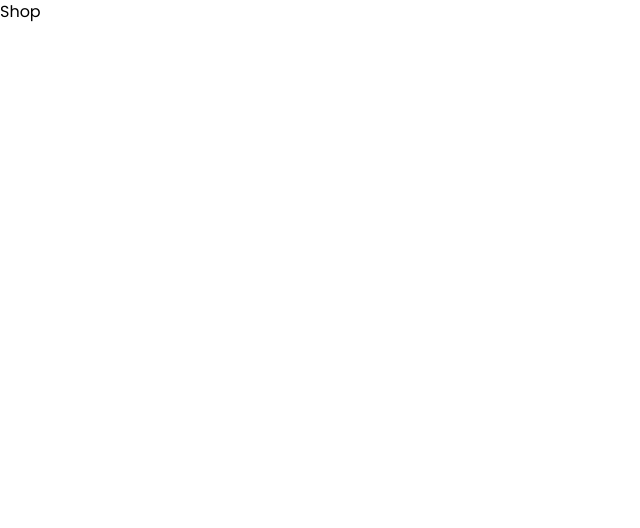
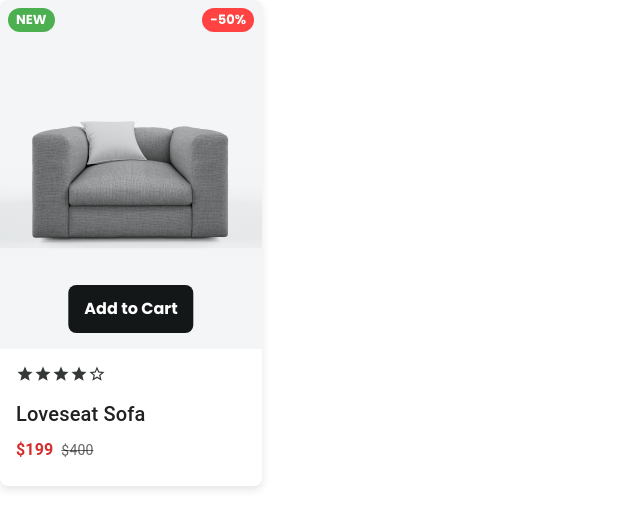
Before and after one commit to OsaVS/toytopia-frontend, a React (Vite) app: page /shop in a window 1280 px wide. Shown: the top 528 px of the page, without its empty margins (0-640 px from the left). Built offline with nearby package versions, Linux system fonts and the light colour scheme.

Commit message:
shopCard component

```diff
--- a/package.json
+++ b/package.json
@@ -20,6 +20,7 @@
     "react-dom": "^18.3.1",
     "react-redux": "^9.2.0",
     "react-router-dom": "^7.1.3",
+    "react-spinners": "^0.15.0",
     "react-toastify": "^11.0.3"
   },
   "devDependencies": {
--- a/src/components/Button.tsx
+++ b/src/components/Button.tsx
@@ -6,6 +6,8 @@ interface ButtonProps {
   isLoading?: boolean;
   disabled?: boolean;
   onClick?: () => void;
+  className?: string;
+  style?: React.CSSProperties;
 }
 
 const Button: React.FC<ButtonProps> = ({
@@ -14,12 +16,15 @@ const Button: React.FC<ButtonProps> = ({
   isLoading = false,
   disabled = false,
   onClick,
+  className,
 }) => {
   return (
     <button
       type={type}
       onClick={onClick}
       className={`w-full py-3 font-bold rounded-lg transition ${
+        className || ""
+      } ${
         disabled
           ? "bg-gray-300 text-gray-500 cursor-not-allowed"
           : "bg-btn text-white hover:bg-gray-800"
--- /dev/null
+++ b/src/components/ShopCard.tsx
@@ -0,0 +1,208 @@
+import Button from "../components/Button";
+
+import {
+  Card,
+  CardContent,
+  CardMedia,
+  Rating,
+  Typography,
+  Chip,
+  Box,
+  styled,
+} from "@mui/material";
+
+interface ProductCardProps {
+  imageUrl?: string;
+  title: string;
+  originalPrice: number;
+  discountedPrice?: number;
+  isNew?: boolean;
+  rating?: number;
+  discountPercentage?: number;
+  imagePlaceholder?: boolean;
+  onAddToCart?: () => void;
+}
+
+const StyledCard = styled(Card)({
+  position: "relative",
+  width: 262, // Match image container width
+  borderRadius: "8px",
+  boxShadow: "0 4px 8px rgba(0,0,0,0.1)",
+});
+
+// Add image container with fixed dimensions
+const ImageContainer = styled(Box)({
+  position: "relative",
+  height: 349,
+  width: 262,
+  overflow: "hidden", // Keep button hidden initially
+  "&:hover": {
+    "& .add-to-cart-button": {
+      opacity: 1,
+      bottom: "16px", // Final position
+    },
+  },
+});
+
+const AddToCartWrapper = styled("div")({
+  position: "absolute",
+  bottom: "-20px", // Start hidden below
+  left: "50%",
+  transform: "translateX(-50%)",
+  opacity: 0,
+  transition: "all 0.5s cubic-bezier(0.4, 0, 0.2, 1)",
+  zIndex: 1,
+});
+
+const PriceContainer = styled(Box)({
+  display: "flex",
+  alignItems: "center",
+  gap: "8px",
+  marginTop: "8px",
+});
+
+const DiscountBadge = styled(Chip)({
+  position: "absolute",
+  top: "8px",
+  right: "8px",
+  backgroundColor: "#ff4242",
+  color: "white",
+  fontWeight: "bold",
+});
+
+const NewBadge = styled(Chip)({
+  position: "absolute",
+  top: "8px",
+  left: "8px",
+  backgroundColor: "#4caf50",
+  color: "white",
+  fontWeight: "bold",
+});
+
+const ImagePlaceholder = styled(Box)({
+  height: "100%",
+  width: "100%",
+  backgroundColor: "#f5f5f5",
+  display: "flex",
+  alignItems: "center",
+  justifyContent: "center",
+  color: "#666",
+  fontSize: "14px",
+});
+
+const ProductCard = ({
+  imageUrl,
+  title,
+  originalPrice,
+  discountedPrice,
+  isNew,
+  rating = 5,
+  discountPercentage,
+  imagePlaceholder = false,
+  onAddToCart,
+}: ProductCardProps) => {
+  return (
+    <StyledCard>
+      <ImageContainer>
+        {imagePlaceholder ? (
+          <ImagePlaceholder>
+            Product Image Placeholder
+            {discountPercentage && (
+              <DiscountBadge label={`-${discountPercentage}%`} size="small" />
+            )}
+            {isNew && <NewBadge label="NEW" size="small" />}
+          </ImagePlaceholder>
+        ) : (
+          <>
+            <CardMedia
+              component="img"
+              height="349"
+              width="262"
+              image={imageUrl}
+              alt={title}
+              sx={{
+                objectFit: "cover",
+                width: "100%",
+                height: "100%",
+              }}
+            />
+            {discountPercentage && (
+              <DiscountBadge label={`-${discountPercentage}%`} size="small" />
+            )}
+            {isNew && <NewBadge label="NEW" size="small" />}
+          </>
+        )}
+
+        {/* Add to Cart Button - shows only on non-placeholder images */}
+        {!imagePlaceholder && (
+          <AddToCartWrapper className="add-to-cart-button">
+            <Button
+              type="button"
+              label="Add to Cart"
+              onClick={onAddToCart}
+              className="px-4 py-2 hover:bg-gray-800" // Reduced padding
+              style={{
+                boxShadow: "0 4px 8px rgba(0,0,0,0.1)",
+                whiteSpace: "nowrap", // Ensures single line
+                backgroundColor: "#141718",
+                color: "white",
+                margin: 0, // Remove default margins
+                lineHeight: "1.2", // Tighter line spacing
+                fontSize: "0.875rem", // Slightly smaller text
+              }}
+            />
+          </AddToCartWrapper>
+        )}
+      </ImageContainer>
+
+      <CardContent>
+        <Rating
+          name="product-rating"
+          value={rating}
+          readOnly
+          size="small"
+          precision={0.5}
+          sx={{
+            color: "#343839",
+            "& .MuiRating-icon": {
+              color: "#343839",
+            },
+            "& .MuiRating-iconFilled": {
+              color: "#343839",
+            },
+            "& .MuiRating-iconHover": {
+              color: "#343839",
+            },
+          }}
+        />
+
+        <Typography variant="h6" component="div" mt={1}>
+          {title}
+        </Typography>
+
+        <PriceContainer>
+          {discountedPrice ? (
+            <>
+              <Typography variant="body1" color="error" fontWeight="bold">
+                ${discountedPrice}
+              </Typography>
+              <Typography
+                variant="body2"
+                color="textSecondary"
+                sx={{ textDecoration: "line-through" }}
+              >
+                ${originalPrice}
+              </Typography>
+            </>
+          ) : (
+            <Typography variant="body1" fontWeight="bold">
+              ${originalPrice}
+            </Typography>
+          )}
+        </PriceContainer>
+      </CardContent>
+    </StyledCard>
+  );
+};
+
+export default ProductCard;
--- a/src/pages/Shop.tsx
+++ b/src/pages/Shop.tsx
@@ -1,7 +1,25 @@
 import React from "react";
+import ProductCard from "../components/ShopCard";
+import productImage from "../assets/shopItems/image.png";
+
 
 const Shop = () => {
-  return <div>Shop</div>;
+  return (
+    <div>
+      <div>
+        <ProductCard
+          imageUrl={productImage}
+          title="Loveseat Sofa"
+          originalPrice={400}
+          discountedPrice={199}
+          isNew={true}
+          discountPercentage={50}
+          rating={4}
+          // Add this prop to show placeholder
+        />
+      </div>
+    </div>
+  );
 };
 
 export default Shop;
```
Also changed, not shown: src/assets/shopItems/image.png (added), 1 other file (tests, documents, lock files or other folders).
